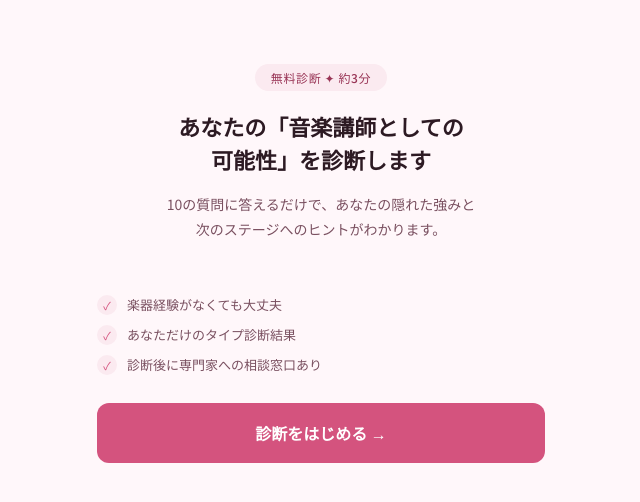
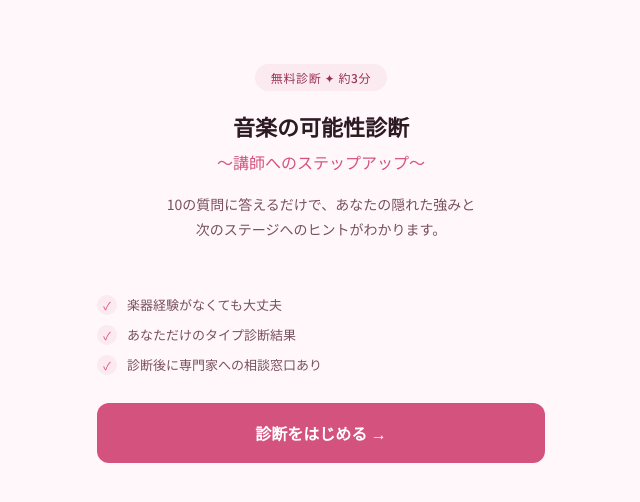
Before and after one commit to yourvoicelabofficial-commits/music-diagnosis, a plain HTML site: page index.html in a window 1280 px wide. Shown: the whole page, without its empty margins (319-959 px from the left). Drawn offline with Linux system fonts and the light colour scheme.

Commit message:
Add files via upload

```diff
--- a/index.html
+++ b/index.html
@@ -3,7 +3,7 @@
 <head>
   <meta charset="UTF-8">
   <meta name="viewport" content="width=device-width, initial-scale=1.0">
-  <title>音楽講師 可能性診断</title>
+  <title>音楽の可能性診断</title>
   <link rel="preconnect" href="https://fonts.googleapis.com">
   <link href="https://fonts.googleapis.com/css2?family=Noto+Sans+JP:wght@400;500;700&display=swap" rel="stylesheet">
   <style>
@@ -171,7 +171,7 @@
   <div id="screen-hero" class="fade-in">
     <div class="hero">
       <div class="hero-badge">無料診断 ✦ 約3分</div>
-      <h1>あなたの「音楽講師としての<br>可能性」を診断します</h1>
+      <h1>音楽の可能性診断<br><span style="font-size:16px;font-weight:500;color:#D4537E;">～講師へのステップアップ～</span></h1>
       <p>10の質問に答えるだけで、あなたの隠れた強みと<br>次のステージへのヒントがわかります。</p>
     </div>
     <div class="check-list">
```
